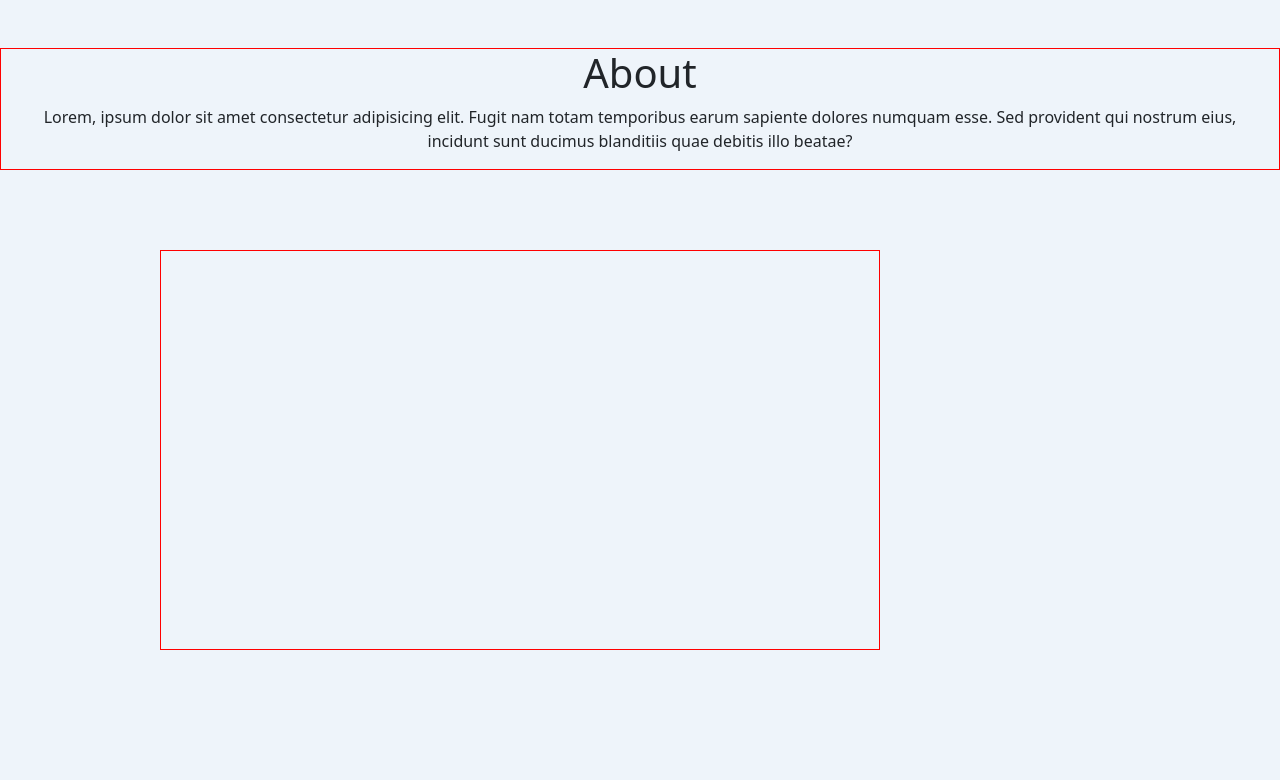
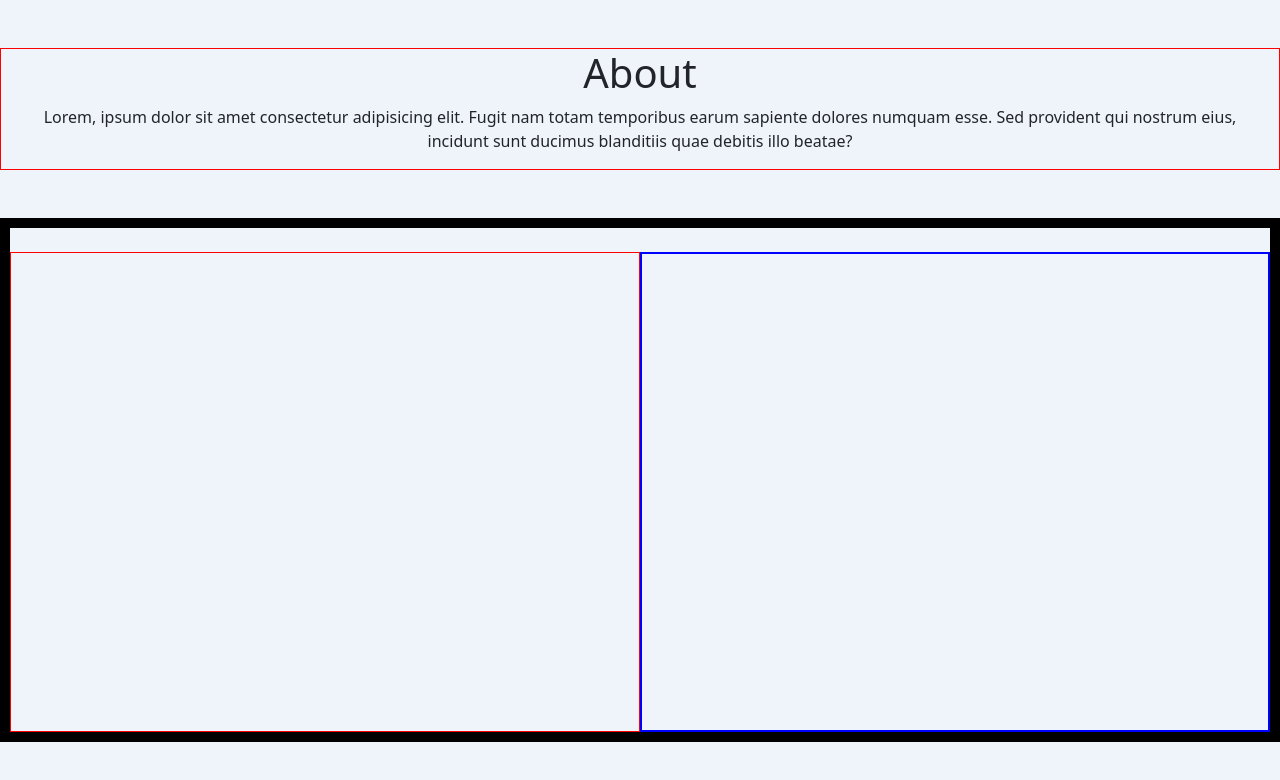
Before and after one commit to samade747/About-Section-By-JavaScript, a plain HTML site: page index.html in a window 1280 px wide. Drawn offline with nearby package versions, Linux system fonts and the light colour scheme.

Commit message:
135513153

```diff
--- a/index.html
+++ b/index.html
@@ -8,7 +8,7 @@
     <link rel="stylesheet" href="style.css">
 </head>
 <body>
-    <div class="container-fluid mt-5"  style="border: 1px solid red;">
+    <div class="container-fluid mt-5 "  style="border: 1px solid red;">
         <div class="row justify-content-center">
             <div class="col text-center ">
 
@@ -19,18 +19,25 @@
         </div>
     </div>
 
-    <div class="col-8" style="border: 1px solid red; height: 25rem; width: 45rem; margin-top: 5rem; margin-left: 10rem;">
+<div class="container-fluid mt-5" style="border: 10px solid black;">
+    <div class="row">
+
+    <div class="col-6 mt-4" style="border: 1px solid red; height: 30rem;">
+        <!-- pic section -->
+
+    </div>
 
 
+    <div class="col-6 mt-4" style="border: 2px solid blue; height: 30rem;">
 
 
 
 
 
     </div>
+</div>
 
-
-
+</div>
 
 
 
```
